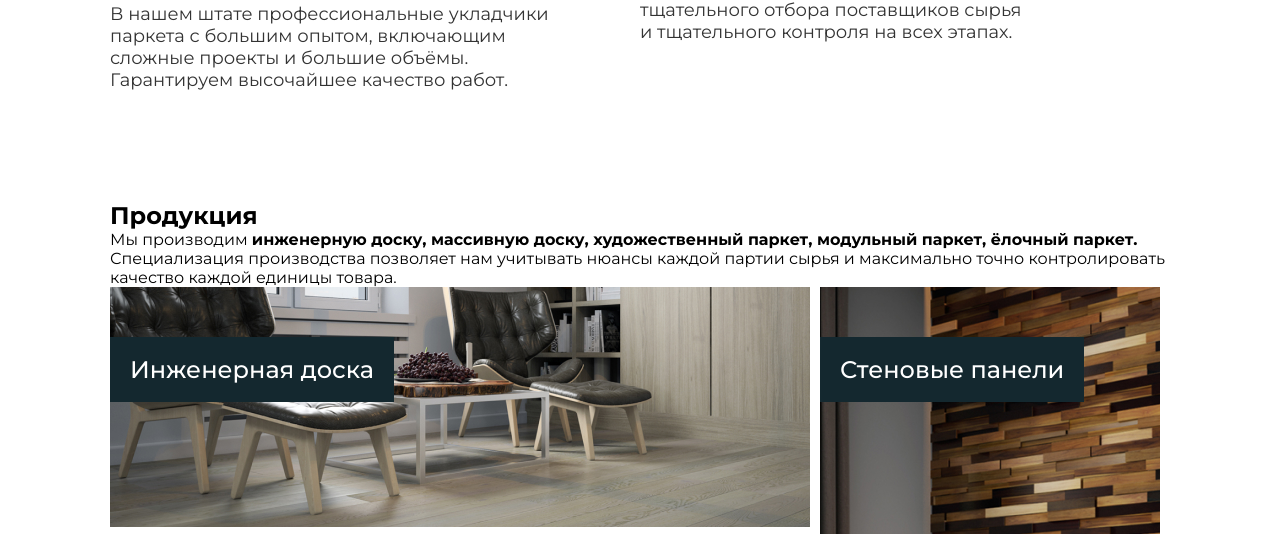
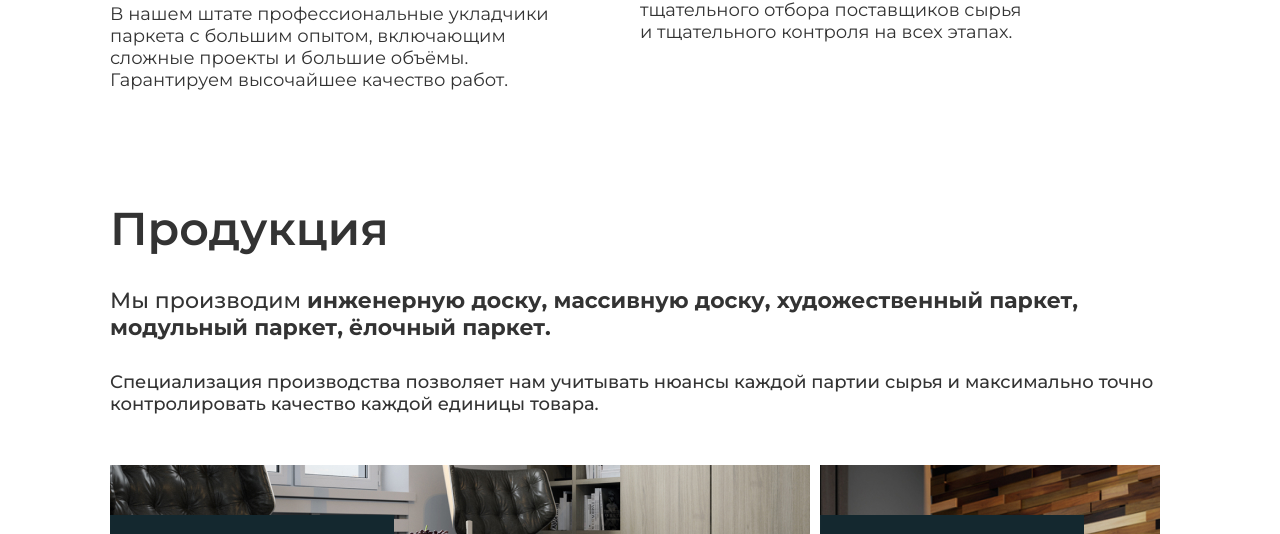
Before and after one commit to swd762/CrownWood, a PHP site: page / in a window 1280 px wide. Shown: the part 2188-2722 px from the top of the page. Run offline with PHP 8.4, Linux system fonts and the light colour scheme.

Commit message:
supplementing product presentation block

```diff
--- a/styles.css
+++ b/styles.css
@@ -156,6 +156,21 @@
     .advantages-block__content .advantages-block__content-col .card--margin {
       margin-bottom: 60px; }
 
+.product-presentation-block__content .product-presentation-block__content-title {
+  color: #333333; }
+  .product-presentation-block__content .product-presentation-block__content-title h2 {
+    font-size: 46px;
+    line-height: 56px;
+    font-weight: 600; }
+  .product-presentation-block__content .product-presentation-block__content-title p {
+    margin: 30px 0;
+    font-size: 22px;
+    line-height: 27px;
+    font-weight: 500; }
+    .product-presentation-block__content .product-presentation-block__content-title p:last-child {
+      margin-bottom: 50px;
+      font-size: 18px;
+      line-height: 22px; }
 .product-presentation-block__content .product-presentation-block__content-tile {
   display: grid;
   grid-template-columns: 345px 345px 340px;
--- a/styles.scss
+++ b/styles.scss
@@ -211,7 +211,25 @@
 
 }
 .product-presentation-block__content {
-
+  .product-presentation-block__content-title {
+    color: #333333;
+    h2 {
+      font-size: 46px;
+      line-height: 56px;
+      font-weight: 600;
+    }
+    p {
+      margin: 30px 0;
+      font-size: 22px;
+      line-height: 27px;
+      font-weight: 500;
+      &:last-child {
+        margin-bottom: 50px;
+        font-size: 18px;
+        line-height: 22px;
+      }
+    }
+  }
 
   .product-presentation-block__content-tile {
     display: grid;
```
